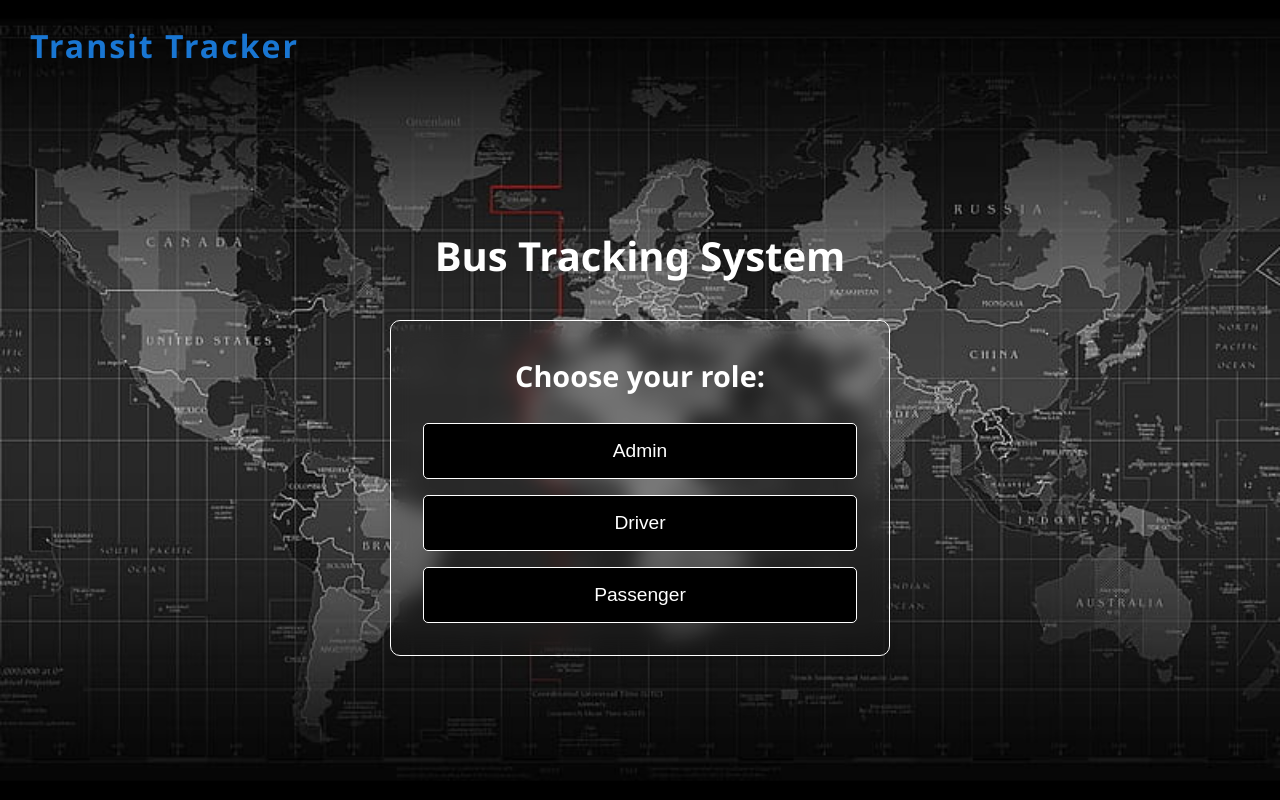
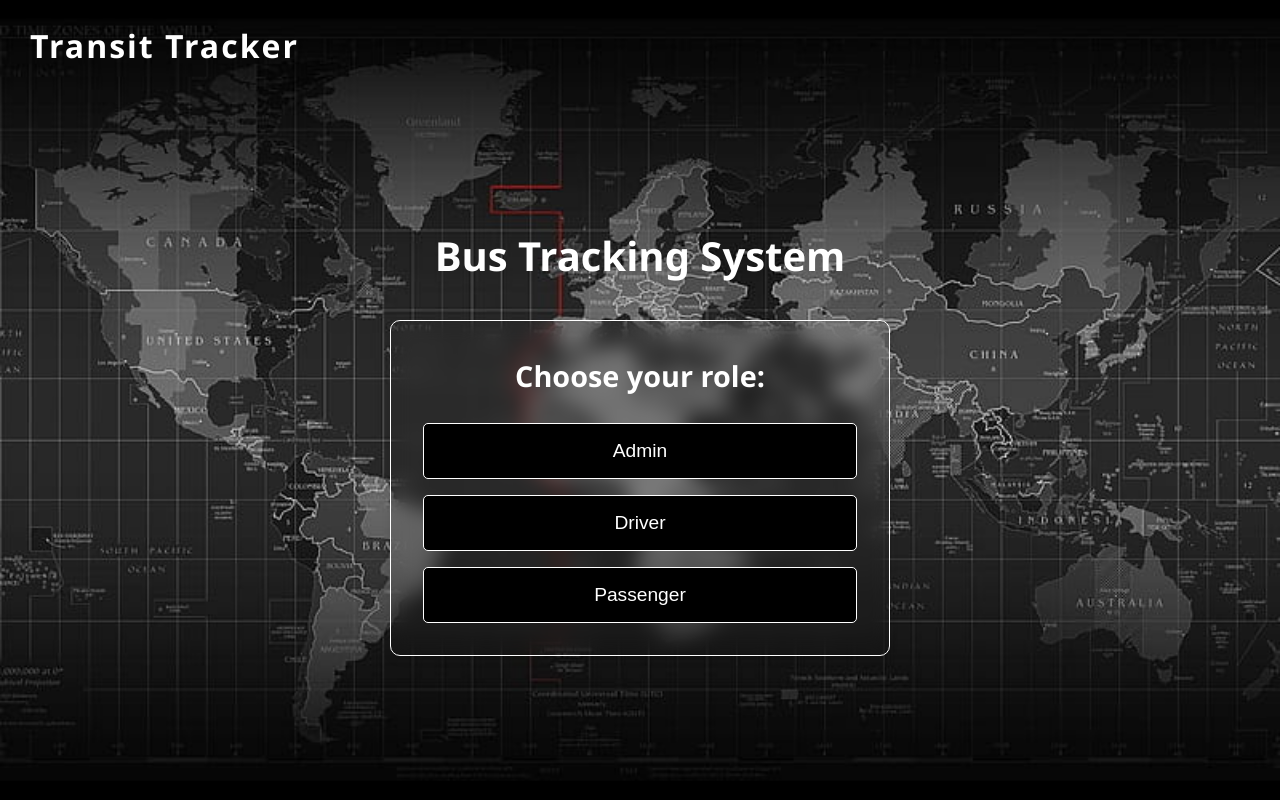
Before and after one commit to Shikhar0805/Transit-Tracker, a React (Create React App) app: page / in a window 1280 px wide. Built offline with nearby package versions, Linux system fonts and the light colour scheme.

Commit message:
Added AM/PM for ETA for passengers

```diff
--- a/src/components/admin/AdminPanel.css
+++ b/src/components/admin/AdminPanel.css
@@ -35,6 +35,8 @@
   max-width: 500px;
   border: white 1px solid;
   margin-bottom: 10px;
+  margin-left: auto;
+  margin-right: auto;
 }
 
 .admin-section h2 {
--- a/src/components/landing/LandingPage.js
+++ b/src/components/landing/LandingPage.js
@@ -15,7 +15,7 @@ const LandingPage = () => {
 
   return (
     <div className="landing-container">
-      <div style={{ position: 'absolute', top: 20, left: 30, fontWeight: 'bold', fontSize: '2rem', color: '#1976d2', letterSpacing: '2px', zIndex: 100 }}>
+      <div style={{ position: 'absolute', top: 20, left: 30, fontWeight: 'bold', fontSize: '2rem', color: 'white', letterSpacing: '2px', zIndex: 100 }}>
         Transit Tracker
       </div>
       <h1 style={{ marginTop: 80 }}>Bus Tracking System</h1>
```
